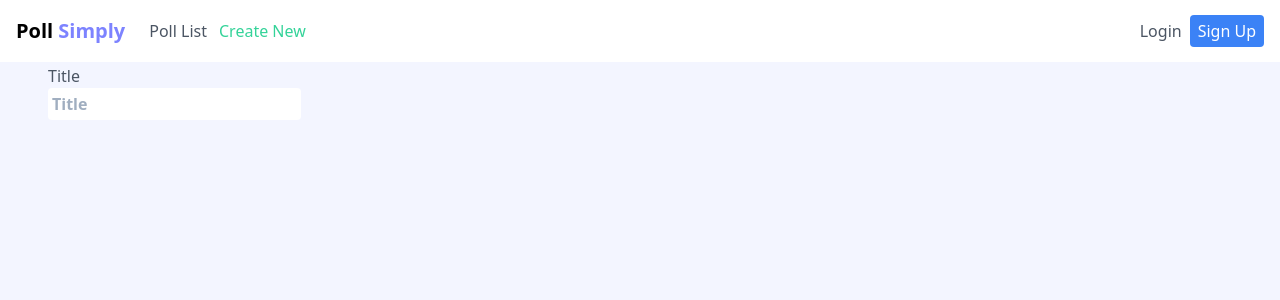
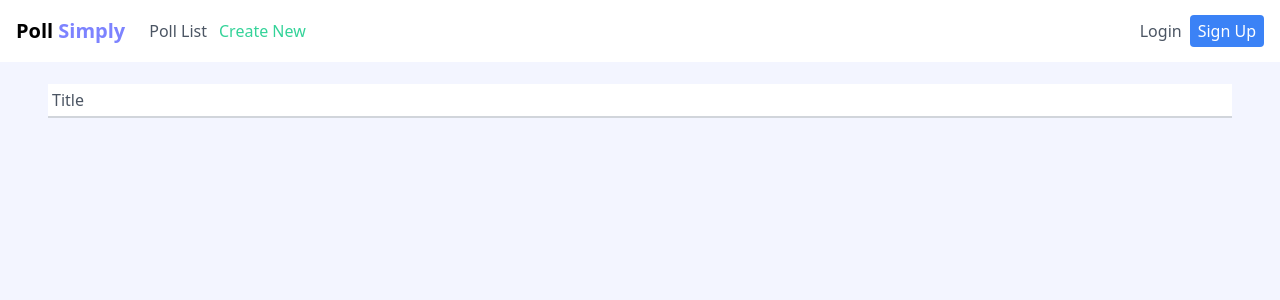
Before and after one commit to talieScript/polls-frontend, a Nuxt app: page /New in a window 1280 px wide. Shown: the top 300 px of the page. Built offline with nearby package versions, Linux system fonts and the light colour scheme.

Commit message:
Created underline input version

```diff
--- a/components/form/TextInput.vue
+++ b/components/form/TextInput.vue
@@ -1,15 +1,26 @@
 <template>
-  <div>
-    <label v-if="label" for="text-input" class="block">
+  <div
+    :class="[
+      'relative',
+      `${width ? `w-${width}` : ''}`,
+      'border-b-2',
+      'focus-within:border-primary',
+    ]"
+  >
+    <input
+      id="text-input"
+      :placeholder="' '"
+      type="text"
+      :aria-describedby="ariaDescribedby"
+      class="input p-1 text-black block w-full appearance-none focus:outline-none z-10"
+    />
+    <label
+      v-if="label"
+      for="text-input"
+      class="label absolute top-0 px-1 mt-1 z-0 duration-300 origin-0"
+    >
       {{ label }}
     </label>
-    <input
-      id="text-input"
-      :placeholder="placeholder"
-      type="text"
-      :aria-describedby="ariaDescribedby"
-      :class="['rounded', 'p-1', `${width ? `w-${width}` : ''}`, 'font-black']"
-    />
   </div>
 </template>
 
@@ -38,4 +49,12 @@ export default {
 </script>
 
 <style lang="scss" scoped>
+.input:focus-within ~ .label,
+input:not(:placeholder-shown) ~ label {
+  @apply transform scale-75 -translate-y-6;
+}
+
+input:focus-within ~ label {
+  @apply text-primary;
+}
 </style>
--- a/pages/New.vue
+++ b/pages/New.vue
@@ -1,6 +1,6 @@
 <template>
   <div>
-    <TextInput label="Title" placeholder="Title" />
+    <TextInput label="Title" placeholder="Title" class="mt-5" />
   </div>
 </template>
 
--- a/tailwind.config.js
+++ b/tailwind.config.js
@@ -2,8 +2,21 @@ const defaultTheme = require('tailwindcss/defaultTheme')
 module.exports = {
   important: true,
   theme: {
+    extend: {
+      zIndex: {
+        "-1": "-1",
+      },
+      transformOrigin: {
+        "0": "0%",
+      },
+      left: {
+        "1": "0.25rem"
+      }
+    },
     fontFamily: {
-      sans: ["Nunito Sans", ...defaultTheme.fontFamily.sans],
+      ...defaultTheme.fontFamily,
+      sans: ['Noto Sans TC', ...defaultTheme.fontFamily.sans],
+      roboto: ['Roboto', 'sans-serif']
     },
     colors: {
       ...defaultTheme.colors,
@@ -19,7 +32,9 @@ module.exports = {
       red: '#D7263D',
       white: '#FFFFFF',
     },
-    variants: {},
-    plugins: []
-  }
+  },
+  plugins: [],
+  variants: {
+    borderColor: ['responsive', 'hover', 'focus', 'focus-within'],
+  },
 };
```
